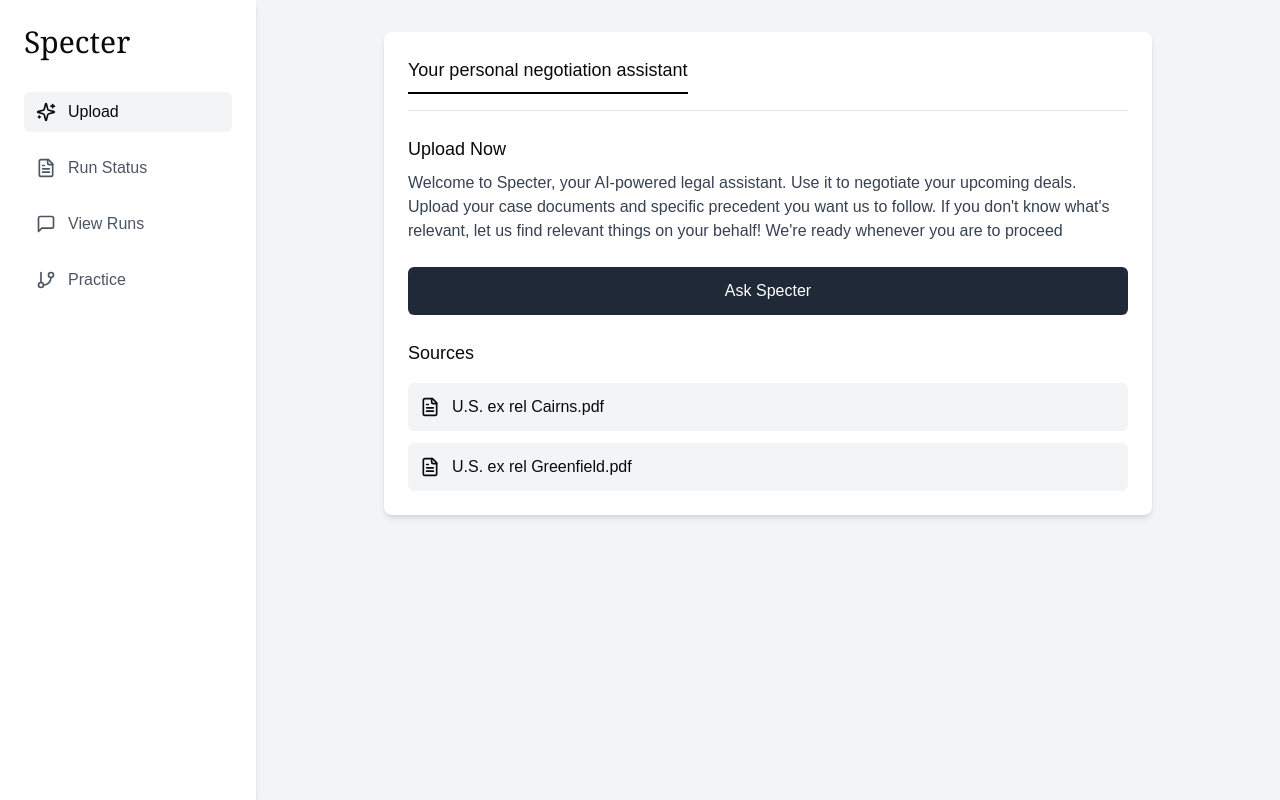
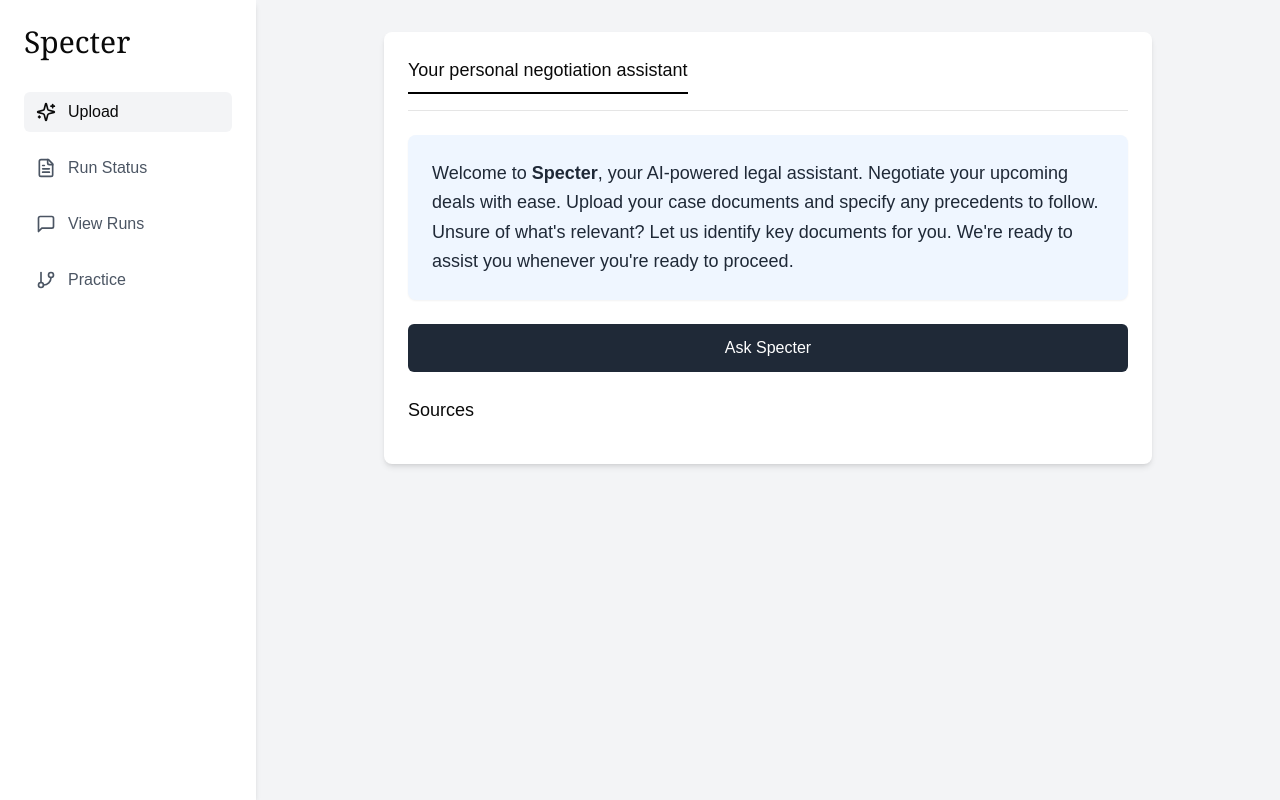
Before and after one commit to akshgarg7/Specter, a Next.js app in the folder UI/specter/: page / in a window 1280 px wide. Built offline with nearby package versions, Linux system fonts and the light colour scheme.

Commit message:
finish cleaning

```diff
--- a/UI/specter/components/harvey-ui.tsx
+++ b/UI/specter/components/harvey-ui.tsx
@@ -54,6 +54,8 @@
 }
 
 function DefaultPage() {
+  const [relevantDocs, setRelevantDocs] = useState<string[]>([]);
+
   const handleFileUpload = async (event: React.ChangeEvent<HTMLInputElement>) => {
     const file = event.target.files?.[0];
     if (!file) return;
@@ -62,7 +64,7 @@
     formData.append('file', file);
 
     try {
-      const response = await fetch('http://localhost:8080/upload', { // Ensure the URL matches your FastAPI server's URL and port
+      const response = await fetch('http://localhost:8080/upload', {
         method: 'POST',
         body: formData,
       });
@@ -70,6 +72,13 @@
       if (response.ok) {
         const data = await response.json();
         alert(`File uploaded successfully: ${data.filename}`);
+
+        // Fetch relevant documents
+        const relevantResponse = await fetch(`http://localhost:8080/relevant-docs/${data.filename}`);
+        if (relevantResponse.ok) {
+          const relevantData = await relevantResponse.json();
+          setRelevantDocs(relevantData.relevant_docs);
+        }
       } else {
         alert('File upload failed');
       }
@@ -88,10 +97,10 @@
         </div>
       </div>
 
-      <div className="mb-6">
-        <h2 className="text-lg font-medium mb-2">Upload Now</h2>
-        <p className="text-gray-700">
-          Welcome to Specter, your AI-powered legal assistant. Use it to negotiate your upcoming deals. Upload your case documents and specific precedent you want us to follow. If you don't know what's relevant, let us find relevant things on your behalf! We're ready whenever you are to proceed
+      <div className="mb-6 bg-blue-50 p-6 rounded-lg shadow-sm">
+        <p className="text-gray-800 text-lg leading-relaxed">
+          Welcome to <span className="font-semibold">Specter</span>, your AI-powered legal assistant. Negotiate your upcoming deals with ease. Upload your case documents and specify any precedents to follow.
+          Unsure of what's relevant? Let us identify key documents for you. We're ready to assist you whenever you're ready to proceed.
         </p>
       </div>
 
@@ -103,14 +112,12 @@
       <div>
         <h2 className="text-lg font-medium mb-4">Sources</h2>
         <div className="space-y-3">
-          <div className="flex items-center space-x-3 p-3 bg-gray-100 rounded-md">
-            <FileText className="w-5 h-5" />
-            <span>U.S. ex rel Cairns.pdf</span>
-          </div>
-          <div className="flex items-center space-x-3 p-3 bg-gray-100 rounded-md">
-            <FileText className="w-5 h-5" />
-            <span>U.S. ex rel Greenfield.pdf</span>
-          </div>
+          {relevantDocs.map((doc, index) => (
+            <div key={index} className="flex items-center space-x-3 p-3 bg-gray-100 rounded-md">
+              <FileText className="w-5 h-5" />
+              <span>{doc}</span>
+            </div>
+          ))}
         </div>
       </div>
     </div>
```
